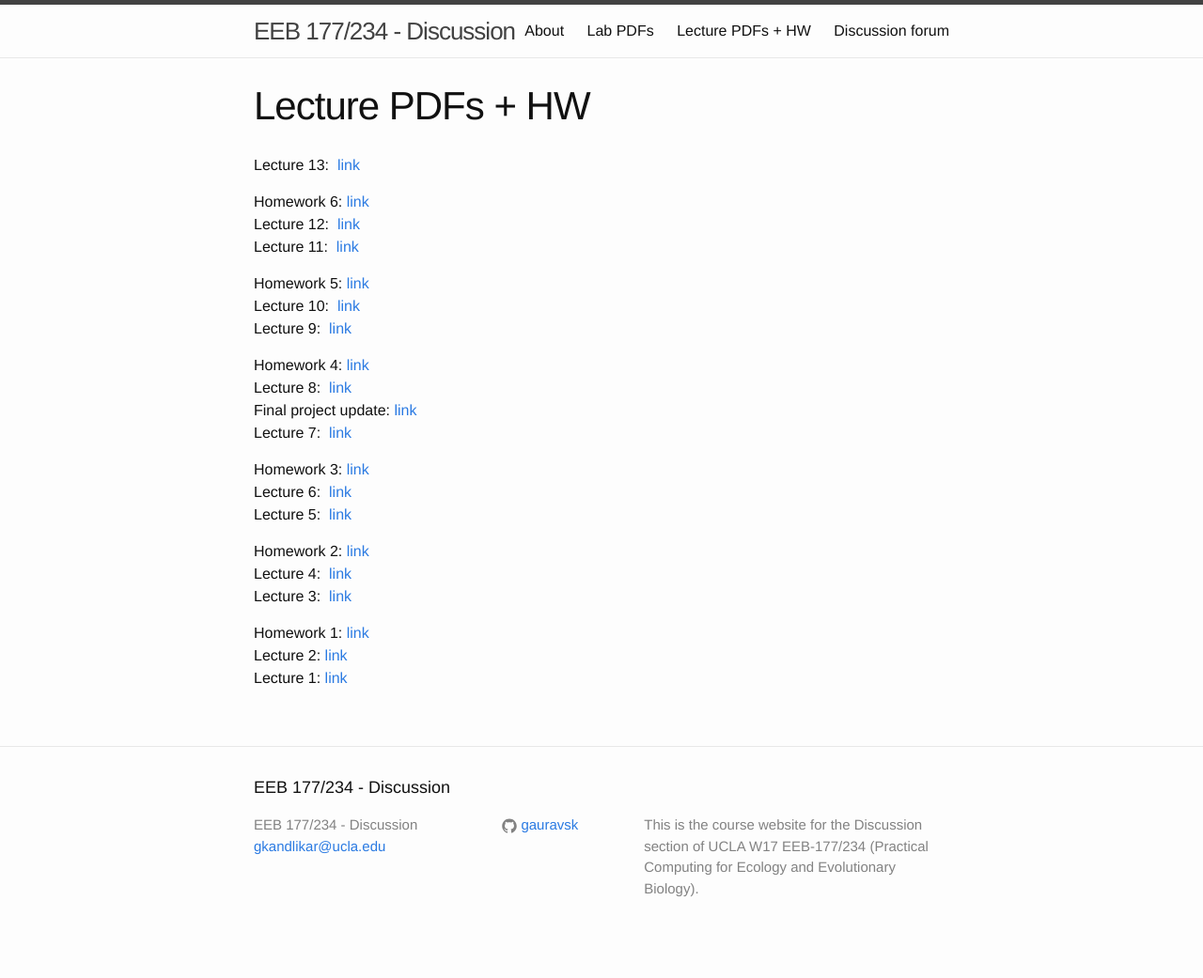
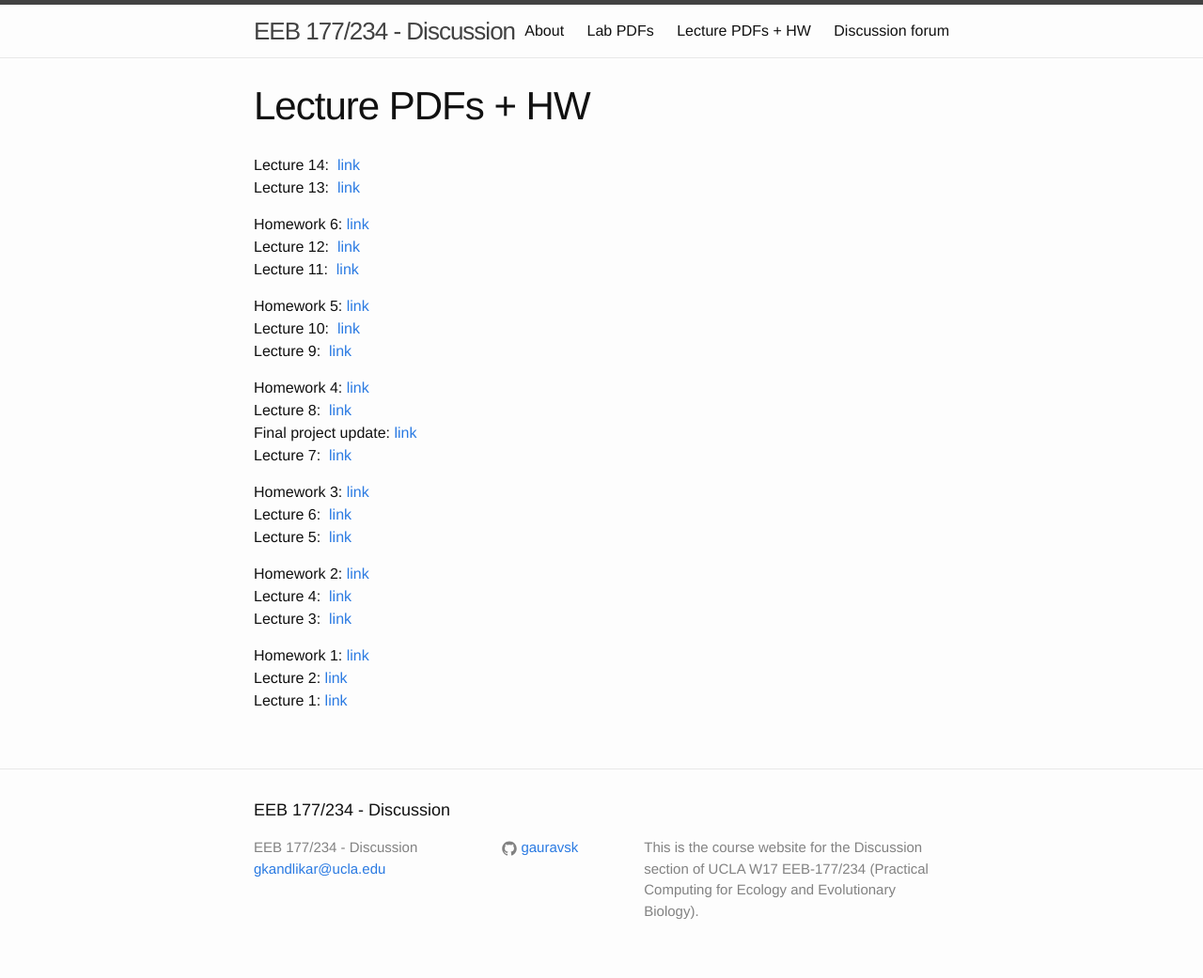
Before and after one commit to michaelalfaro/eeb177-W17.github.io, a Jekyll site: the page built from lectures.md, in a window 1280 px wide. Shown: the whole page at 94% size. Built offline with Jekyll 4.4.1, drawn with Linux system fonts in a browser that asks for light colours; before the commit the page ends 1017 px from its top, so only the background shows below that.

Commit message:
adding JC webscraping pdf

```diff
--- a/lectures.md
+++ b/lectures.md
@@ -4,6 +4,7 @@ title: Lecture PDFs + HW
 permalink: /lectures/
 ---
 
+Lecture 14:  [link]({{ site.url }}lecture_pdfs/lecture-14-Feb-23-2017.pdf)
 Lecture 13:  [link]({{ site.url }}lecture_pdfs/lecture-13-Feb-21-2017.pdf)
 
 Homework 6:  [link]({{ site.url }}lecture_pdfs/hw6.pdf)
```
Also changed, not shown: 1 other file.
